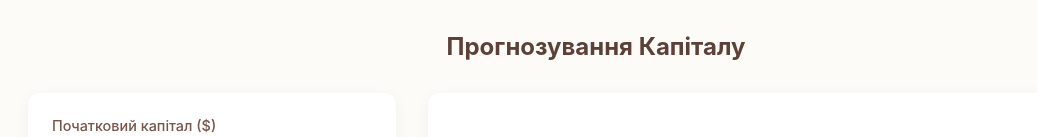
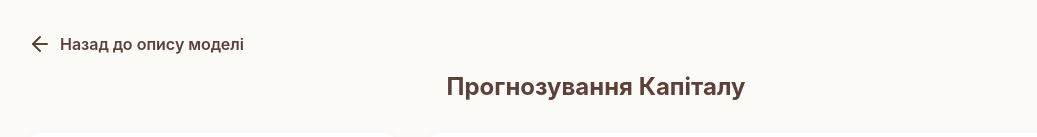
Before and after one commit to IshNekittt/invest-calculator-frontend, a React (Vite) app: page /calculator in a window 1280 px wide. Shown: the top 137 px of the page, without its empty margins (44-1081 px from the left). Built offline with nearby package versions, Linux system fonts and the light colour scheme; no server answers.

Commit message:
Update restrictions

```diff
--- a/src/pages/Calculator/Calculator.jsx
+++ b/src/pages/Calculator/Calculator.jsx
@@ -1,4 +1,6 @@
 import { useState, useEffect } from "react";
+import { Link } from "react-router-dom";
+import { ArrowLeft } from "lucide-react";
 import axios from "axios";
 import {
   LineChart,
@@ -33,21 +35,16 @@ export default function Calculator() {
 
   useEffect(() => {
     let isMounted = true;
-
     const loadHistory = async () => {
       if (!deviceId) return;
       try {
         const res = await axios.get(`${API_URL}/api/history/${deviceId}`);
-        if (isMounted) {
-          setHistory(res.data);
-        }
+        if (isMounted) setHistory(res.data);
       } catch (err) {
         console.error("Не вдалося завантажити історію", err);
       }
     };
-
     loadHistory();
-
     return () => {
       isMounted = false;
     };
@@ -60,8 +57,20 @@ export default function Calculator() {
   const handleCalculate = async (e) => {
     e.preventDefault();
     setError(null);
+
+    // JS-валідація (захист від мінусових значень)
+    if (inputs.initial < 0 || inputs.monthly < 0 || inputs.years <= 0) {
+      setError(
+        "Значення капіталу та терміну не можуть бути від'ємними або нульовими!",
+      );
+      return;
+    }
+    if (inputs.years > 50) {
+      setError("Максимальний термін розрахунку - 50 років.");
+      return;
+    }
+
     setLoading(true);
-
     try {
       const payload = { deviceId, inputs };
       const res = await axios.post(`${API_URL}/api/calculate`, payload);
@@ -87,6 +96,12 @@ export default function Calculator() {
 
   return (
     <div className={styles.calcPage}>
+      {/* Кнопка НАЗАД */}
+      <Link to="/" className={styles.backButton}>
+        <ArrowLeft size={24} />
+        <span>Назад до опису моделі</span>
+      </Link>
+
       <header className={styles.header}>
         <h2>Прогнозування Капіталу</h2>
       </header>
@@ -104,6 +119,7 @@ export default function Calculator() {
                 name="initial"
                 value={inputs.initial}
                 onChange={handleChange}
+                min="0"
                 required
               />
             </div>
@@ -114,6 +130,7 @@ export default function Calculator() {
                 name="monthly"
                 value={inputs.monthly}
                 onChange={handleChange}
+                min="0"
                 required
               />
             </div>
@@ -134,6 +151,7 @@ export default function Calculator() {
                 name="volatility"
                 value={inputs.volatility}
                 onChange={handleChange}
+                min="0"
                 required
               />
             </div>
@@ -155,6 +173,7 @@ export default function Calculator() {
                 name="years"
                 value={inputs.years}
                 onChange={handleChange}
+                min="1"
                 max="50"
                 required
               />
@@ -172,7 +191,9 @@ export default function Calculator() {
               <h3 className={styles.chartTitle}>
                 Коридор ймовірностей (з урахуванням інфляції)
               </h3>
-              <ResponsiveContainer width="100%" height={350}>
+              {/* Висота 100% для розтягування по контейнеру */}
+              <div style={{ flex: 1, minHeight: "350px" }}>
+                <ResponsiveContainer width="100%" height="100%">
                   <LineChart
                     data={chartData}
                     margin={{ top: 5, right: 20, bottom: 5, left: 0 }}
@@ -215,6 +236,7 @@ export default function Calculator() {
                     />
                   </LineChart>
                 </ResponsiveContainer>
+              </div>
               <div className={styles.summaryValues}>
                 <div>
                   Підсумок (Медіана):{" "}
--- a/src/pages/Calculator/Calculator.module.css
+++ b/src/pages/Calculator/Calculator.module.css
@@ -1,3 +1,16 @@
+.backButton {
+  display: inline-flex;
+  align-items: center;
+  gap: 0.5rem;
+  color: var(--btn-bg);
+  text-decoration: none;
+  font-weight: 600;
+  margin-bottom: 1rem;
+  transition: color 0.3s ease;
+}
+.backButton:hover {
+  color: var(--btn-hover);
+}
 .calcPage {
   padding: 2rem;
   max-width: 1200px;
@@ -33,6 +46,8 @@
   padding: 1.5rem;
   border-radius: 12px;
   box-shadow: 0 4px 15px rgba(0, 0, 0, 0.05);
+  display: flex;
+  flex-direction: column;
 }
 .form {
   display: flex;
@@ -92,6 +107,11 @@
   margin-bottom: 1rem;
   color: var(--text-dark);
 }
+.chartContainer {
+  flex: 1;
+  display: flex;
+  flex-direction: column;
+}
 .summaryValues {
   text-align: center;
   margin-top: 1rem;
```
Lines whose indentation alone changed are shown as unchanged.
